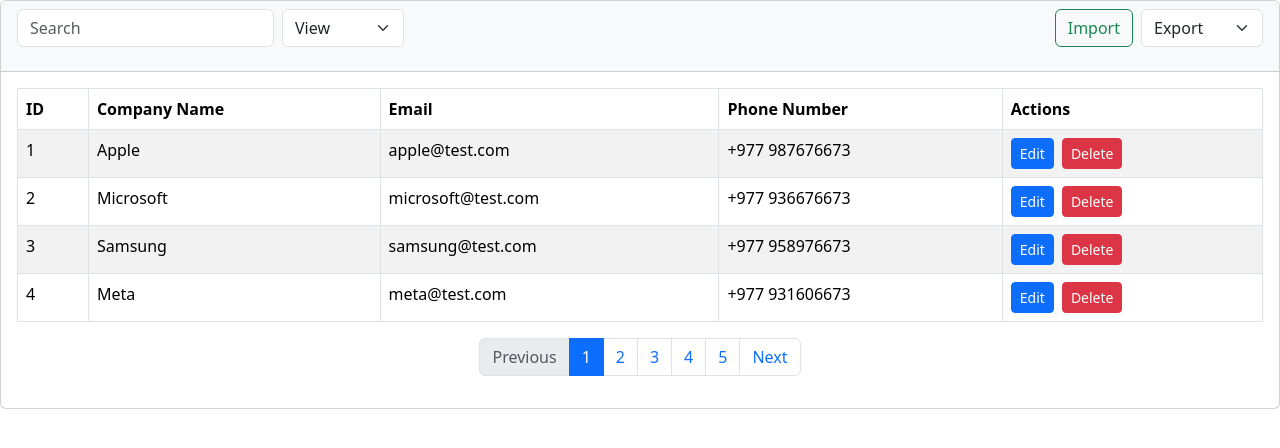
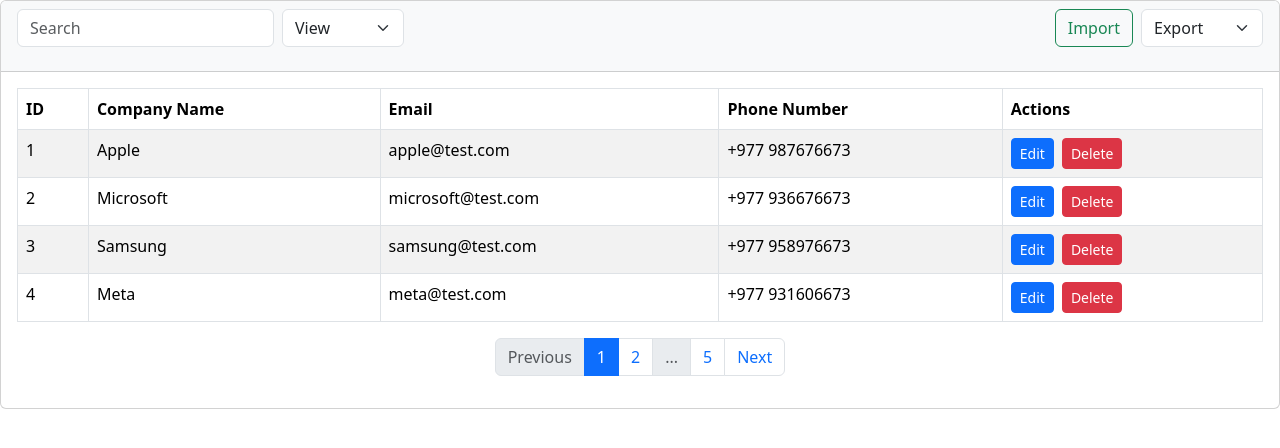
Before and after one commit to kultosh/client-management, a Vue app in the folder frontend/: page / in a window 1280 px wide. Shown: the top 448 px of the page. Built offline with nearby package versions, Linux system fonts and the light colour scheme.

Commit message:
Fix UI of pagination numbering for large data

```diff
--- a/frontend/src/components/DataTable.vue
+++ b/frontend/src/components/DataTable.vue
@@ -24,7 +24,7 @@
       </tbody>
       <tbody v-else>
         <tr>
-          <td :colspan="columns.length"><div class="d-flex justify-content-center w-100">No Data</div></td>
+          <td colspan="5"><div class="d-flex justify-content-center w-100">No Data</div></td>
         </tr>
       </tbody>
     </table>
@@ -36,13 +36,38 @@
           <button class="page-link" @click="changePage(currentPage - 1)" :disabled="currentPage === 1">Previous</button>
         </li>
 
+        <!-- First page -->
+        <li class="page-item" :class="{ active: currentPage === 1 }">
+          <button class="page-link" @click="changePage(1)">1</button>
+        </li>
+
+        <!-- Left ellipsis -->
+        <li v-if="currentPage > 3" class="page-item disabled">
+          <span class="page-link">...</span>
+        </li>
+
+        <!-- Middle pages -->
         <li
-          v-for="pageNumber in totalPages"
+          v-for="pageNumber in middlePages"
           :key="pageNumber"
           class="page-item"
           :class="{ active: currentPage === pageNumber }"
         >
           <button class="page-link" @click="changePage(pageNumber)">{{ pageNumber }}</button>
+        </li>
+
+        <!-- Right ellipsis -->
+        <li v-if="currentPage < totalPages - 2" class="page-item disabled">
+          <span class="page-link">...</span>
+        </li>
+
+        <!-- Last page (if not already shown) -->
+        <li
+          v-if="totalPages > 1 && currentPage !== totalPages"
+          class="page-item"
+          :class="{ active: currentPage === totalPages }"
+        >
+          <button class="page-link" @click="changePage(totalPages)">{{ totalPages }}</button>
         </li>
 
         <li class="page-item" :class="{ disabled: currentPage === totalPages }">
@@ -75,6 +100,19 @@
     totalPages() {
       return this.pagination.last_page || 0;
     },
+    middlePages() {
+      const pages = [];
+      const start = Math.max(2, this.currentPage - 1);
+      const end = Math.min(this.totalPages - 1, this.currentPage + 1);
+
+      for (let i = start; i <= end; i++) {
+        if (i !== 1 && i !== this.totalPages) {
+          pages.push(i);
+        }
+      }
+
+      return pages;
+    },
   },
   methods: {
     changePage(page) {
@@ -90,4 +128,8 @@
 .table {
   width: 100%;
 }
+
+.page-link {
+  cursor: pointer;
+}
 </style>
```
